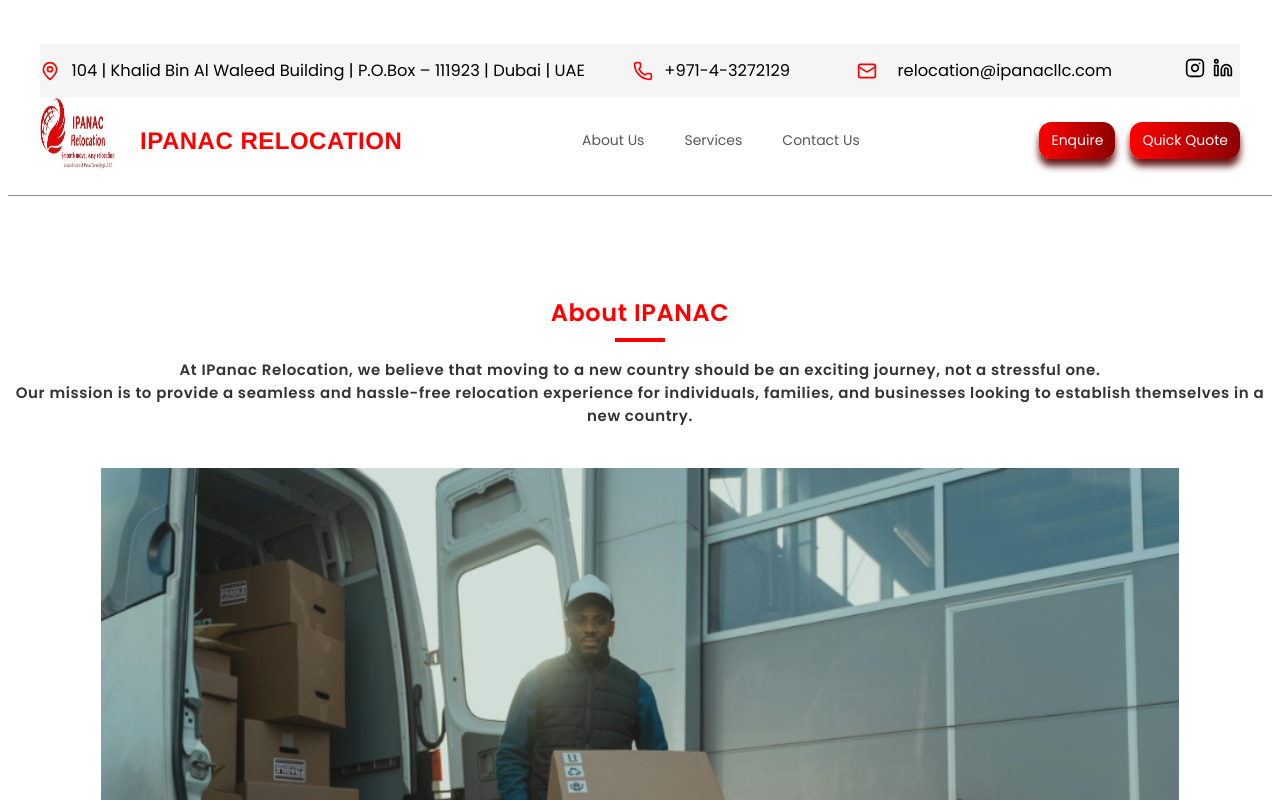
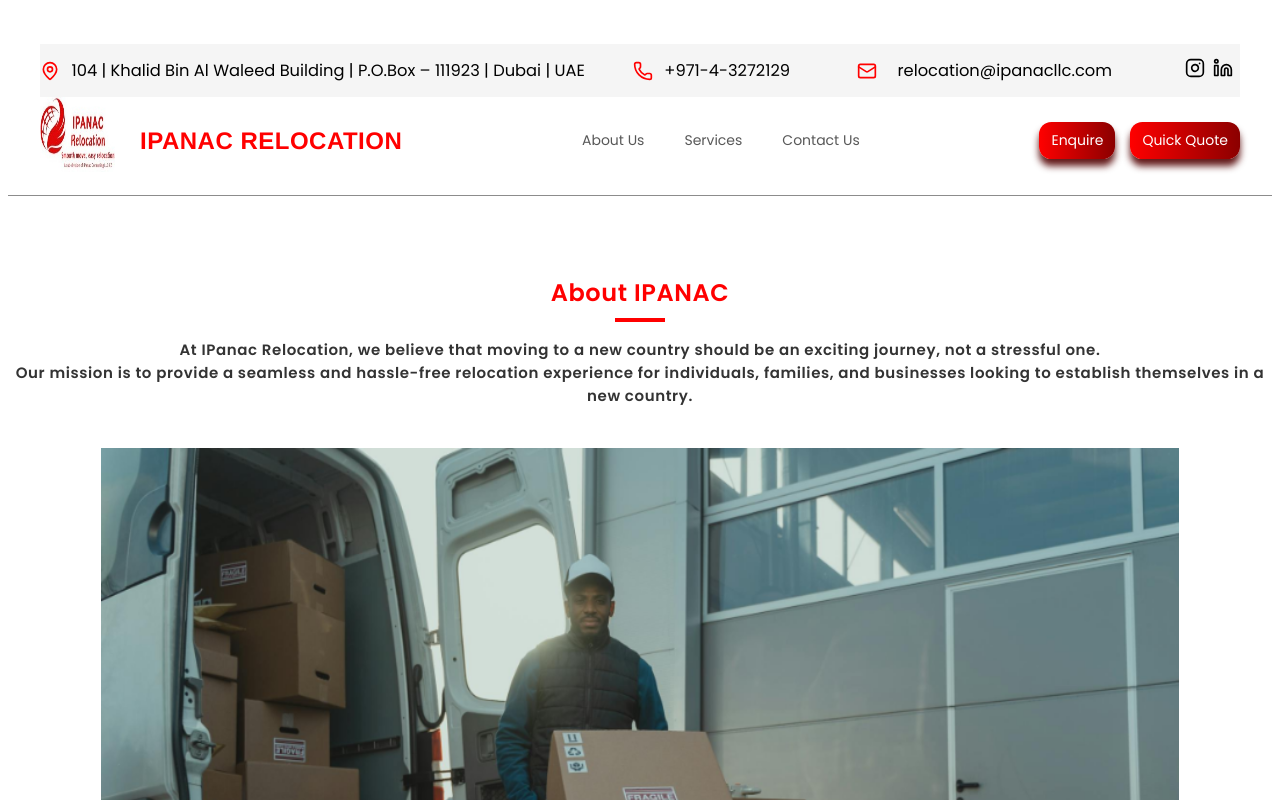
Before and after one commit to Mir-pes/ipanac-1, a React (Vite) app: page /about in a window 1280 px wide. Shown: the top 800 px of the page. Built offline with nearby package versions, Linux system fonts and the light colour scheme.

Commit message:
Update about.css

```diff
--- a/src/about.css
+++ b/src/about.css
@@ -3,7 +3,7 @@
 .about-page{
   display: flex;
   justify-content: center;
-  margin-top: 75px;
+  margin-top: 55px;
 
 
 }
```
